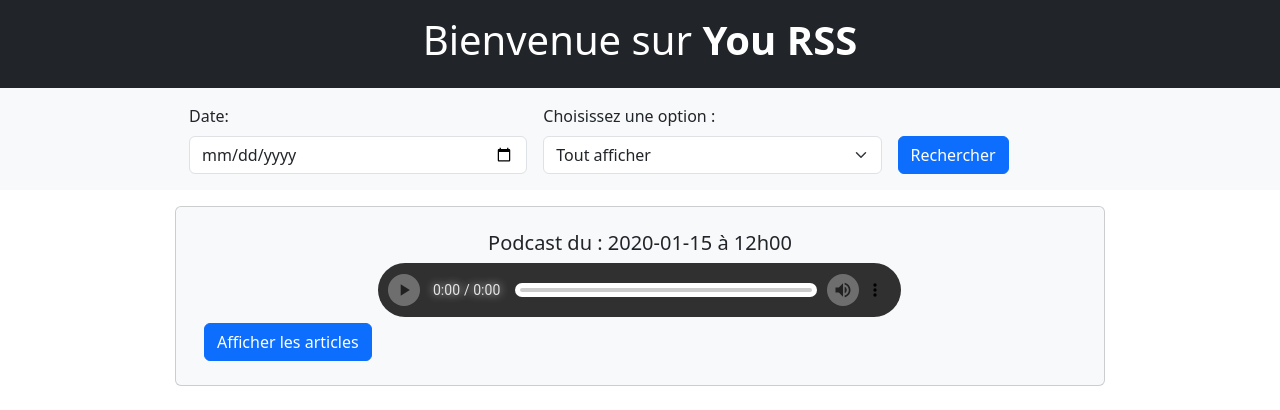
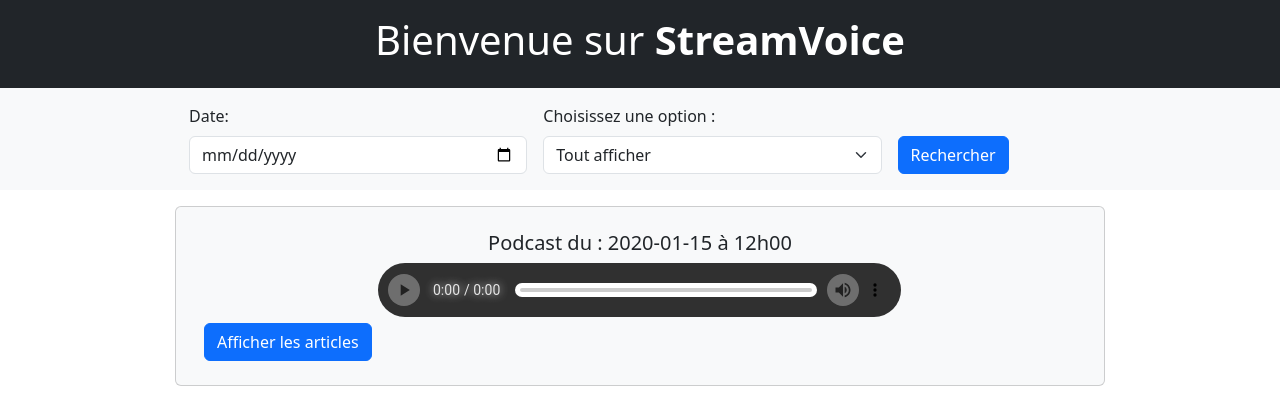
Before and after one commit to Obstacleee/StreamVoice, a Flask app: template templates/index.html in a window 1280 px wide. Shown: the top 410 px of the page. Run offline with Flask 3, Linux system fonts and the light colour scheme; the template is opened without the code that fills it: most values are stand-ins (such as "Sample title", 1, 10 or a date in 2020); parts of the project's set-up code (start-up, migrations or seed data) failed here and were passed over.

Commit message:
changer yourss pour streamvoice

```diff
--- a/templates/index.html
+++ b/templates/index.html
@@ -3,7 +3,7 @@
 <head>
   <meta charset="UTF-8">
   <meta name="viewport" content="width=device-width, initial-scale=1.0">
-  <title>You RSS</title>
+  <title>StreamVoice</title>
   <link rel="icon" href="static/icon.ico" type="x-icon">
   <link rel="stylesheet" href="static/style.css">
   <link href="https://cdn.jsdelivr.net/npm/bootstrap@5.3.0-alpha1/dist/css/bootstrap.min.css" rel="stylesheet">
@@ -11,7 +11,7 @@
 <body>
   <header class="bg-dark py-3">
     <div class="container text-center">
-      <h1 class="text-white">Bienvenue sur <strong>You RSS</strong></h1>
+      <h1 class="text-white">Bienvenue sur <strong>StreamVoice</strong></h1>
     </div>
   </header>
 
```
Also changed, not shown: index.html (+5 -4 lines), presentation.html (+4 -4 lines).
